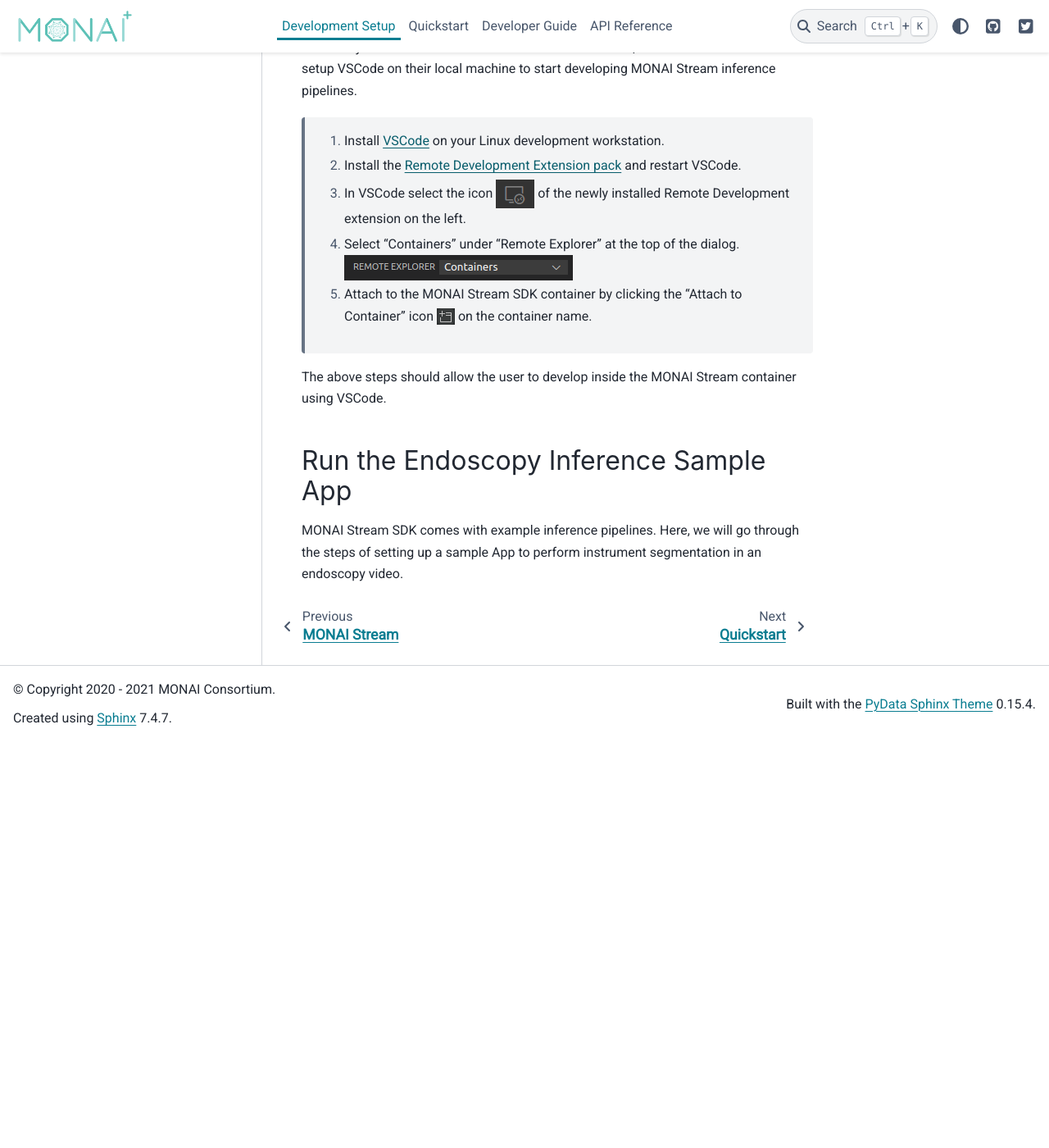
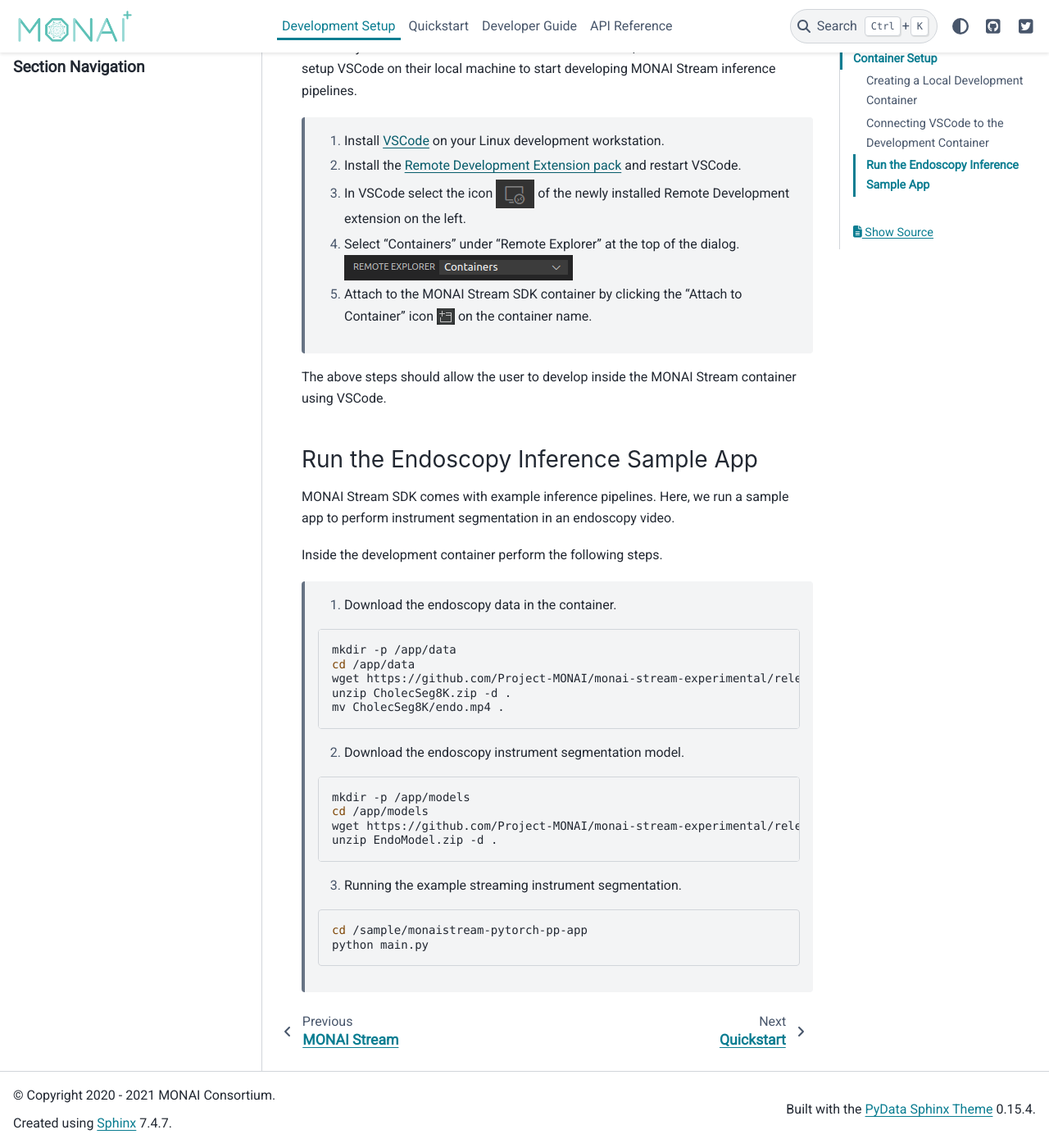
Before and after one commit to Project-MONAI/MONAIStream, a Sphinx documentation site: the page built from docs/source/installation.rst, in a window 1280 px wide and 1400 px high, scrolled down 1043 px. Shown: the whole window at 82% size. Built offline with Sphinx 7.4.7 and the PyData theme 0.15.4, drawn with Linux system fonts in a browser that asks for light colours; some web fonts are replaced; pages that are not in the unit, such as notebooks, are missing from menus; before the commit the page ends 1948 px from its top, so only the background shows below that; some of the changed text lies outside the part shown.

Commit message:
example app run
Signed-off-by: Alvin Ihsani <aihsani@nvidia.com>

```diff
--- a/docs/source/installation.rst
+++ b/docs/source/installation.rst
@@ -20,7 +20,7 @@ To build a developer container for your workstation simply clone the repo and ru
 
 .. code-block:: bash
 
-    # clone the repo
+    # clone the latest release from the repo
     git clone -b main https://github.com/Project-MONAI/MONAIStream
 
     # start development setup script
@@ -58,7 +58,35 @@ pipelines.
 The above steps should allow the user to develop inside the MONAI Stream container using VSCode.
 
 Run the Endoscopy Inference Sample App
-======================================
+--------------------------------------
 
-MONAI Stream SDK comes with example inference pipelines. Here, we will go through the steps of setting up a sample App
+MONAI Stream SDK comes with example inference pipelines. Here, we run a sample app
 to perform instrument segmentation in an endoscopy video.
+
+Inside the development container perform the following steps.
+
+  1. Download the endoscopy data in the container.
+
+  .. code-block:: bash
+
+    mkdir -p /app/data
+    cd /app/data
+    wget https://github.com/Project-MONAI/monai-stream-experimental/releases/download/data/CholecSeg8K.zip
+    unzip CholecSeg8K.zip -d .
+    mv CholecSeg8K/endo.mp4 .
+
+  2. Download the endoscopy instrument segmentation model.
+
+  .. code-block:: bash
+
+    mkdir -p /app/models
+    cd /app/models
+    wget https://github.com/Project-MONAI/monai-stream-experimental/releases/download/data/EndoModel.zip
+    unzip EndoModel.zip -d .
+
+  3. Running the example streaming instrument segmentation.
+
+  .. code-block:: bash
+
+      cd /sample/monaistream-pytorch-pp-app
+      python main.py
```
